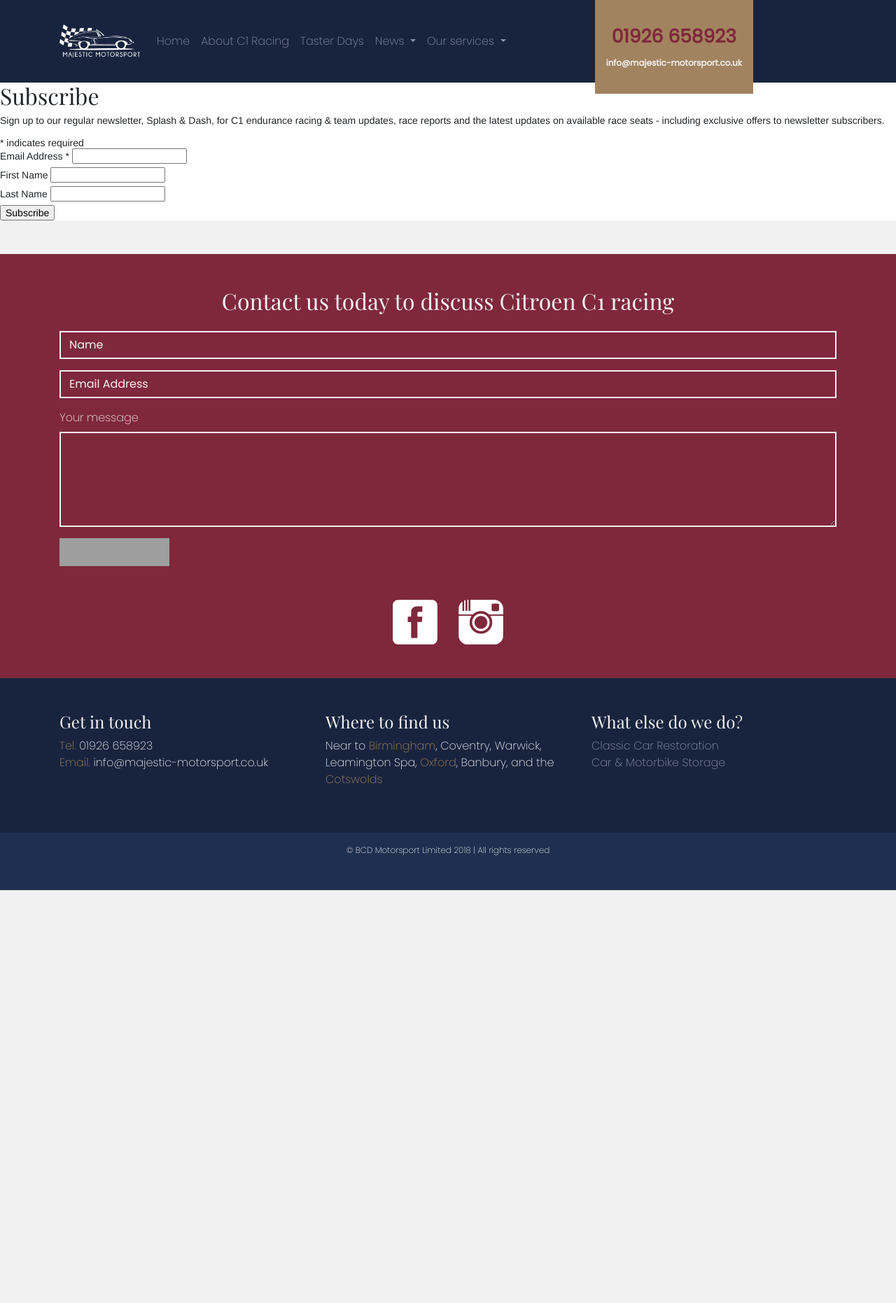
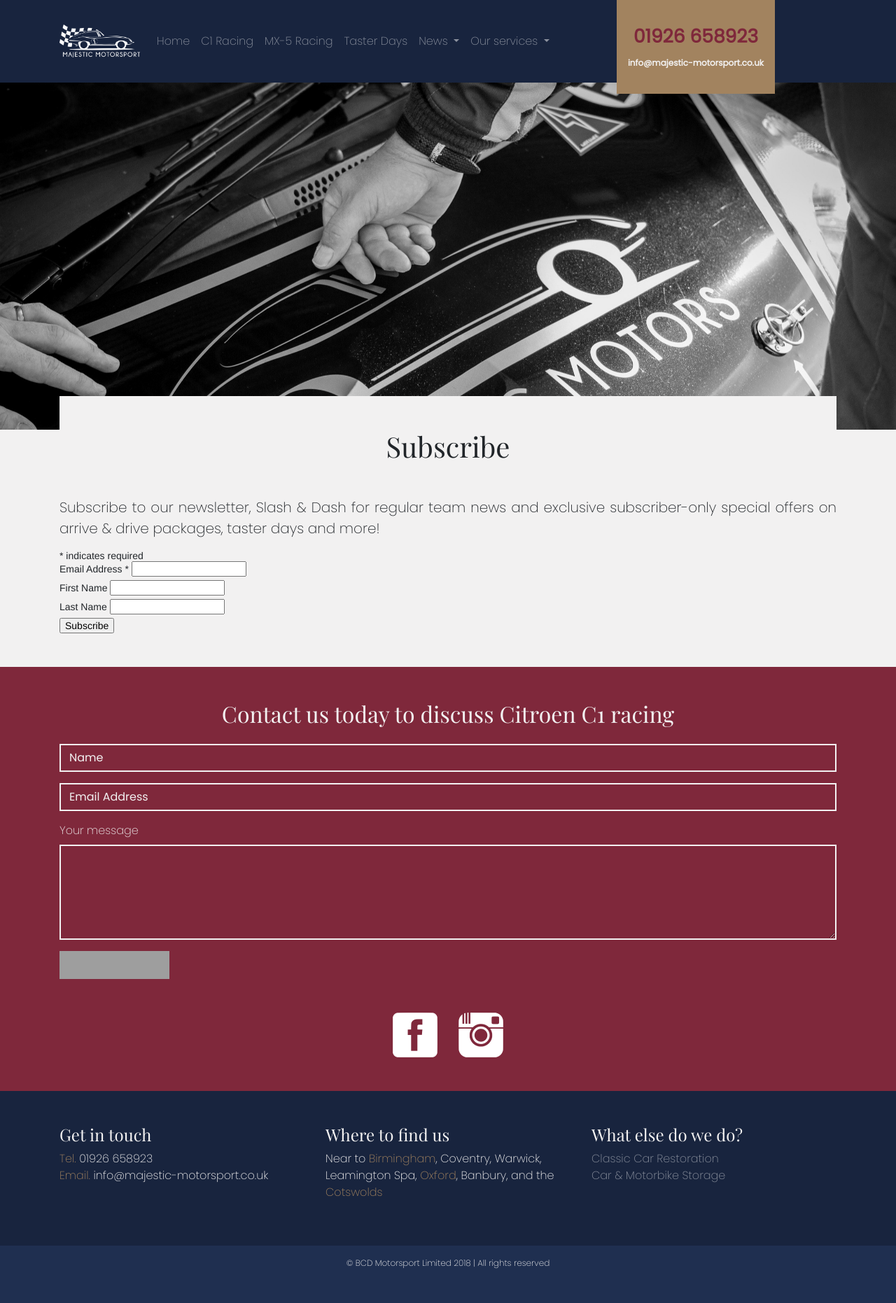
Before and after one commit to scaleupcto/majestic-motorsport-site, a Jekyll site: the page built from _posts/2019-10-05-subscribe.html, in a window 1280 px wide. Shown: the whole page at 70% size. Built offline with Jekyll 4.4.1, drawn with Linux system fonts in a browser that asks for light colours; nearby versions of some CDN libraries; comment, search, counter and statistics services are not loaded; before the commit the page ends 1272 px from its top, so only the background shows below that; grey boxes are pictures that could not be loaded.

Commit message:
Adding MX-5 content

```diff
--- a/_includes/nav.html
+++ b/_includes/nav.html
@@ -21,7 +21,10 @@
                         <a class="nav-link" href="/">Home <span class="sr-only">(current)</span></a>
                     </li>
                     <li class="nav-item {% if '/citroenc1racing/' == page.url %}active{% endif %}">
-                        <a class="nav-link" href="/citroenc1racing/">About C1 Racing</a>
+                        <a class="nav-link" href="/citroenc1racing/">C1 Racing</a>
+                    </li>
+                    <li class="nav-item {% if '/mazdamx5racing/' == page.url %}active{% endif %}">
+                        <a class="nav-link" href="/mazdamx5racing/">MX-5 Racing</a>
                     </li>
                     <li class="nav-item {% if '/citroenc1tasterdays/' == page.url %}active{% endif %}">
                         <a class="nav-link" href="/citroenc1tasterdays/">Taster Days</a>
--- a/_posts/2019-10-05-subscribe.html
+++ b/_posts/2019-10-05-subscribe.html
@@ -4,18 +4,37 @@ title: Subscribe to our newsletter
 permalink: /subscribe/
 ---
 
+<main id="subscribe">
+    <div id="aboutCarousel" class="carousel slide" data-ride="carousel" data-interval="false">
+        <div class="carousel-inner">
+            <div class="carousel-item active">
+                <img class="d-block w-100" src="/img/splash-4.jpg" alt="Picture of the MX5 race car in the assembly area at Snetterton">
+                <div class="carousel-caption d-none d-sm-block text-center">
+                </div>
+            </div>
+        </div>
+    </div>
+
+    <div class="container">
+        <div class="jumbotron business-description text-center jumbotron-fluid pb-2">
+            <h1>Subscribe</h1>
+        </div>
+
+        <p class="lead text-justify">
+            Subscribe to our newsletter, Slash &amp; Dash for regular team news and exclusive subscriber-only special offers on
+            arrive &amp; drive packages, taster days and more!
+        </p>
+
         <!-- Begin Mailchimp Signup Form -->
         <link href="//cdn-images.mailchimp.com/embedcode/classic-10_7.css" rel="stylesheet" type="text/css">
         <style type="text/css">
-    #mc_embed_signup{background:#fff; clear:left; font:14px Helvetica,Arial,sans-serif; }
+            #mc_embed_signup{clear:left; font:14px Helvetica,Arial,sans-serif; }
             /* Add your own Mailchimp form style overrides in your site stylesheet or in this style block.
                We recommend moving this block and the preceding CSS link to the HEAD of your HTML file. */
         </style>
         <div id="mc_embed_signup">
             <form action="https://majestic-motorsport.us3.list-manage.com/subscribe/post?u=26e71421538dc83c658a9434a&amp;id=95d9d5b5b8" method="post" id="mc-embedded-subscribe-form" name="mc-embedded-subscribe-form" class="validate" target="_blank" novalidate>
                 <div id="mc_embed_signup_scroll">
-            <h2>Subscribe</h2>
-            <p>Sign up to our regular newsletter, Splash & Dash, for C1 endurance racing & team updates, race reports and the latest updates on available race seats - including exclusive offers to newsletter subscribers.</p>
                     <div class="indicates-required"><span class="asterisk">*</span> indicates required</div>
                     <div class="mc-field-group">
                         <label for="mce-EMAIL">Email Address  <span class="asterisk">*</span>
@@ -39,5 +58,7 @@ permalink: /subscribe/
                 </div>
             </form>
         </div>
+    </div>
+</main>
 <script type='text/javascript' src='//s3.amazonaws.com/downloads.mailchimp.com/js/mc-validate.js'></script><script type='text/javascript'>(function($) {window.fnames = new Array(); window.ftypes = new Array();fnames[0]='EMAIL';ftypes[0]='email';fnames[1]='FNAME';ftypes[1]='text';fnames[2]='LNAME';ftypes[2]='text';fnames[3]='ADDRESS';ftypes[3]='address';fnames[4]='PHONE';ftypes[4]='phone';fnames[5]='BIRTHDAY';ftypes[5]='birthday';}(jQuery));var $mcj = jQuery.noConflict(true);</script>
 <!--End mc_embed_signup-->
```
Also changed, not shown: _posts/2019-11-06-mazdamx5.html (added, +90 -0 lines), index.html (+9 -6 lines), img/racing/snetterton-mx5.jpg (added), img/racing/supersendoff-ontrack.jpg (added), img/racing/supersendoff-trophy.jpg (added). Lines whose indentation alone changed are shown as unchanged.
